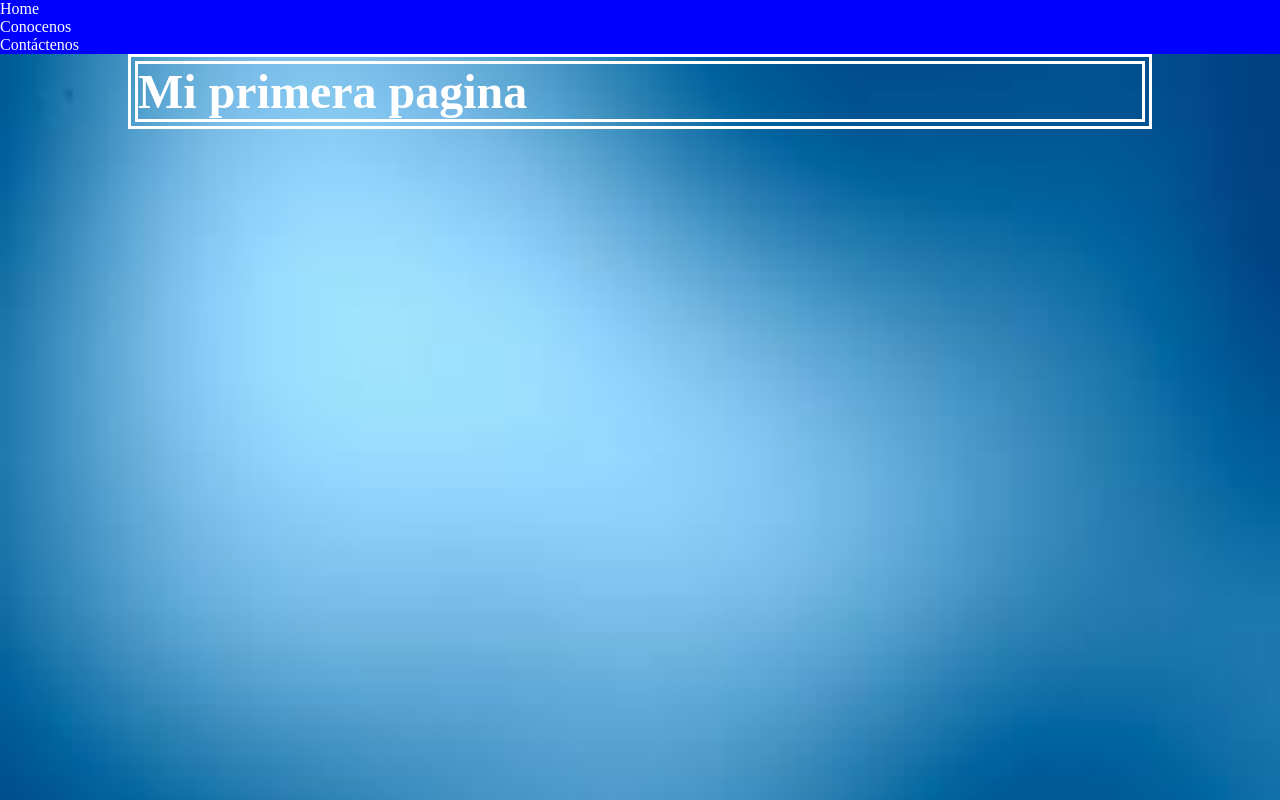
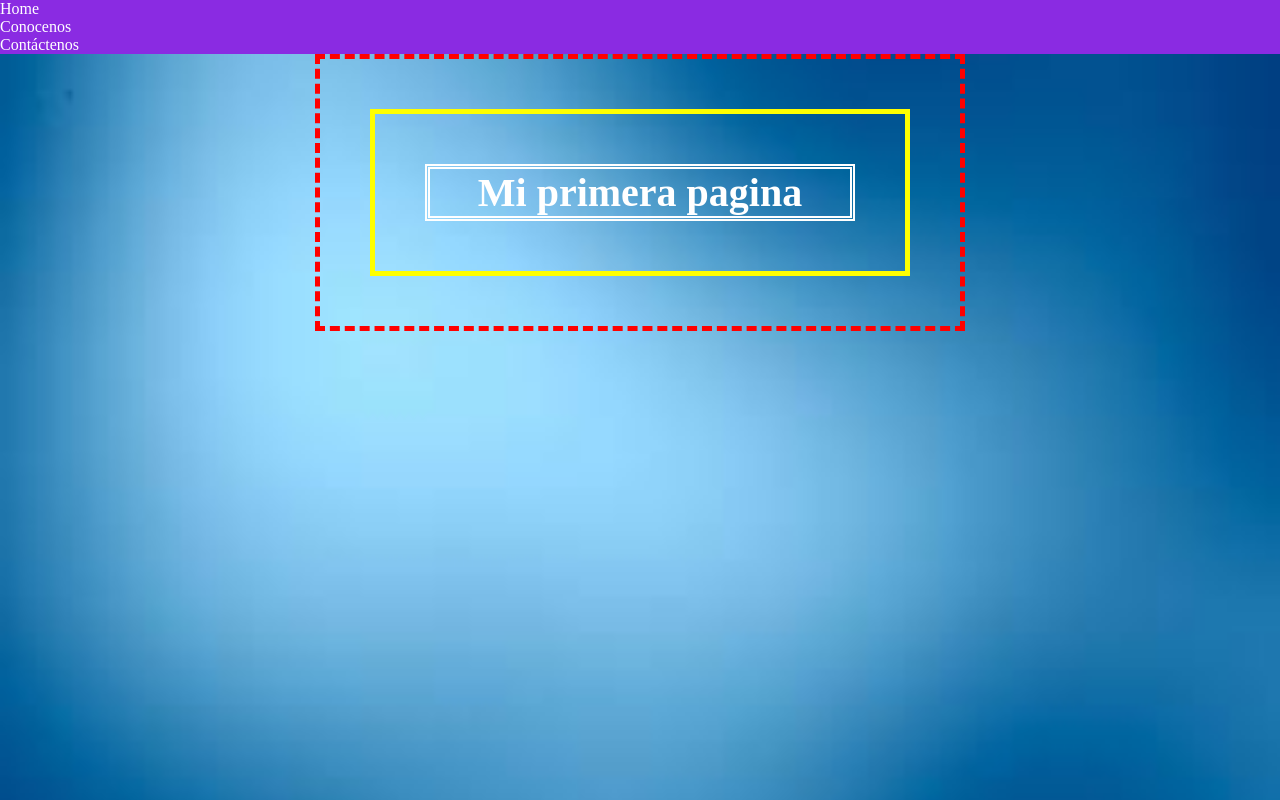
Before and after one commit to arymiro/Ejemplo_clase1, a plain HTML site: page index.html in a window 1280 px wide. Shown: the top 800 px of the page. Drawn offline with Linux system fonts and the light colour scheme.

Commit message:
Ejercicio de los bordes

```diff
--- a/index.html
+++ b/index.html
@@ -12,16 +12,18 @@
 <body>
 
     <ul id="Menu" class="">
-        <li>Home</li>
-        <li>Conocenos</li>
-        <li>Contáctenos</li>
+        <li>Home</li>  <li>Conocenos</li>  <li>Contáctenos</li>
+
+
     </ul>
 
     <header>
         <div class="contenedor">
+            <div class="segundoborde">
             <div class="contenido-titulo">
                 <h1>Mi primera pagina</h1>
             </div>
+        </div>
         </div>
     </header>
     <p>Lorem ipsum dolor sit amet consectetur adipisicing elit. Nam sed nihil quo, voluptates laudantium exercitationem
--- a/styles/style.css
+++ b/styles/style.css
@@ -8,7 +8,7 @@
 /* etiqueta con el nombre de la etiqueta*/
 
 body{
-    background: blue;
+    background: blueviolet;
     color: #fff;
 }
 
@@ -21,12 +21,30 @@ header{
 }
 
 .contenedor{
-    width: 80%;
+    width: 50%;
     margin: 0 auto;
+    border: 5px dashed red;
+
 }
 
 .contenido-titulo h1{
-    font-size: 48px;
+    text-align: center;
+    font-size: 40px;
     color: white;
-    border: 10px double white;
+    border: 5px double white;
+    margin-top: 50px;
+    margin-right: 50px;
+    margin-left: 50px;
+    margin-bottom: 50px;
 }
+
+.segundoborde{
+    text-align: center;
+    font-size: 40px;
+    color: yellow;
+    border: 5px solid yellow;
+    margin-top: 50px;
+    margin-right: 50px;
+    margin-left: 50px;
+    margin-bottom: 50px;
+}
```
